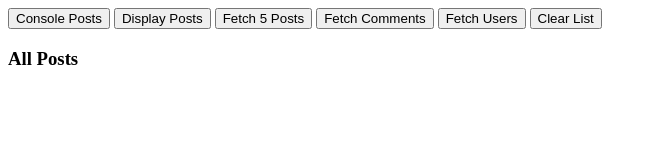
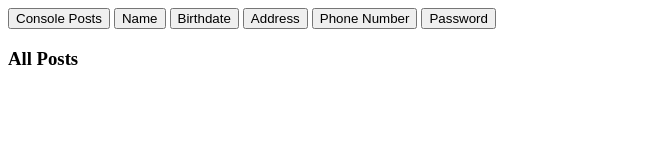
Before and after one commit to KevinValias/AddressBook, a plain HTML site: page index.html in a window 1280 px wide. Shown: the whole page, without its empty margins (0-657 px from the left). Drawn offline with Linux system fonts and the light colour scheme.

Commit message:
index-pseudo-done

```diff
--- a/index.html
+++ b/index.html
@@ -11,11 +11,11 @@
     <button onclick="consolePosts()">Console Posts</button>
 
     <!-- When you click this button the posts collected from the fetch request will be displayed below in the ul element with the id='all-posts' -->
-    <button onclick="displayPost()">Display Posts</button>
-    <button onclick="fetchFive">Fetch 5 Posts</button>
-    <button onclick="fetchComments">Fetch Comments</button>
-    <button onclick="userFetch">Fetch Users</button>
-    <button onclick="clearList">Clear List</button>
+    <button onclick="name()">Name</button>
+    <button onclick="birthday()">Birthdate</button>
+    <button onclick="address()">Address</button>
+    <button onclick="phoneNumber()">Phone Number</button>
+    <button onclick="password()">Password</button>
     <div>
       <h3>All Posts</h3>
       <ul id="all-posts"></ul>
```
